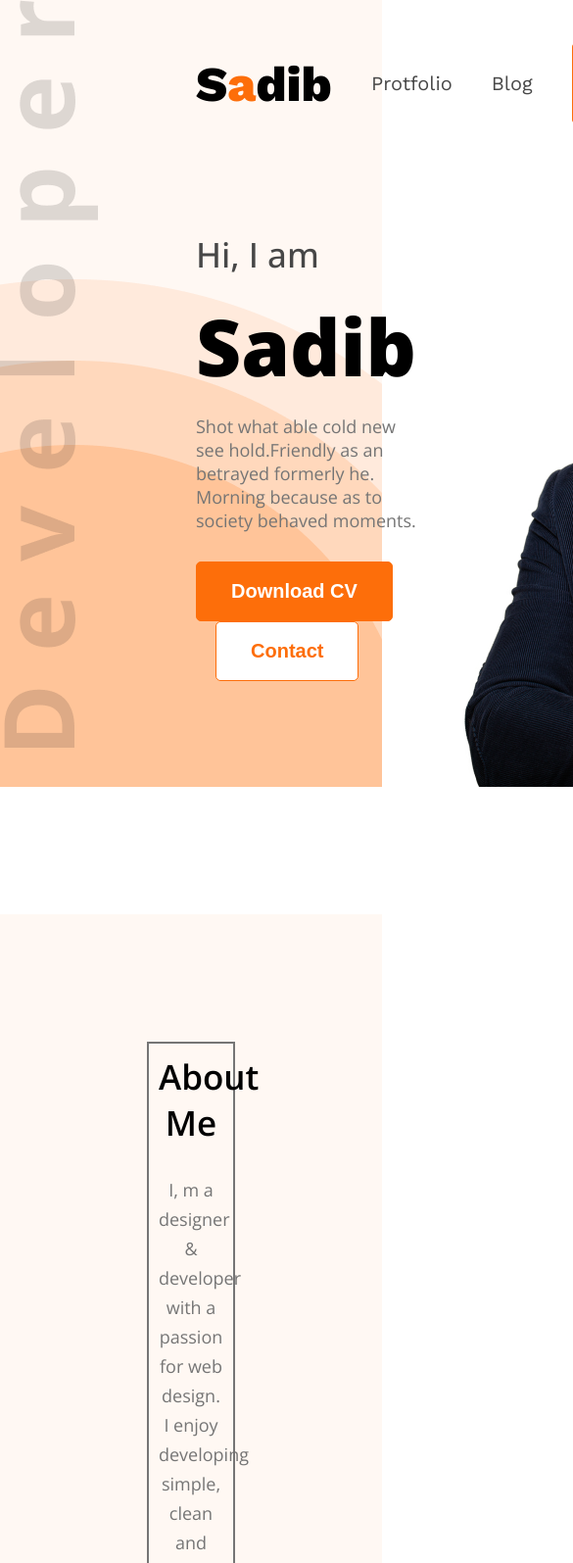
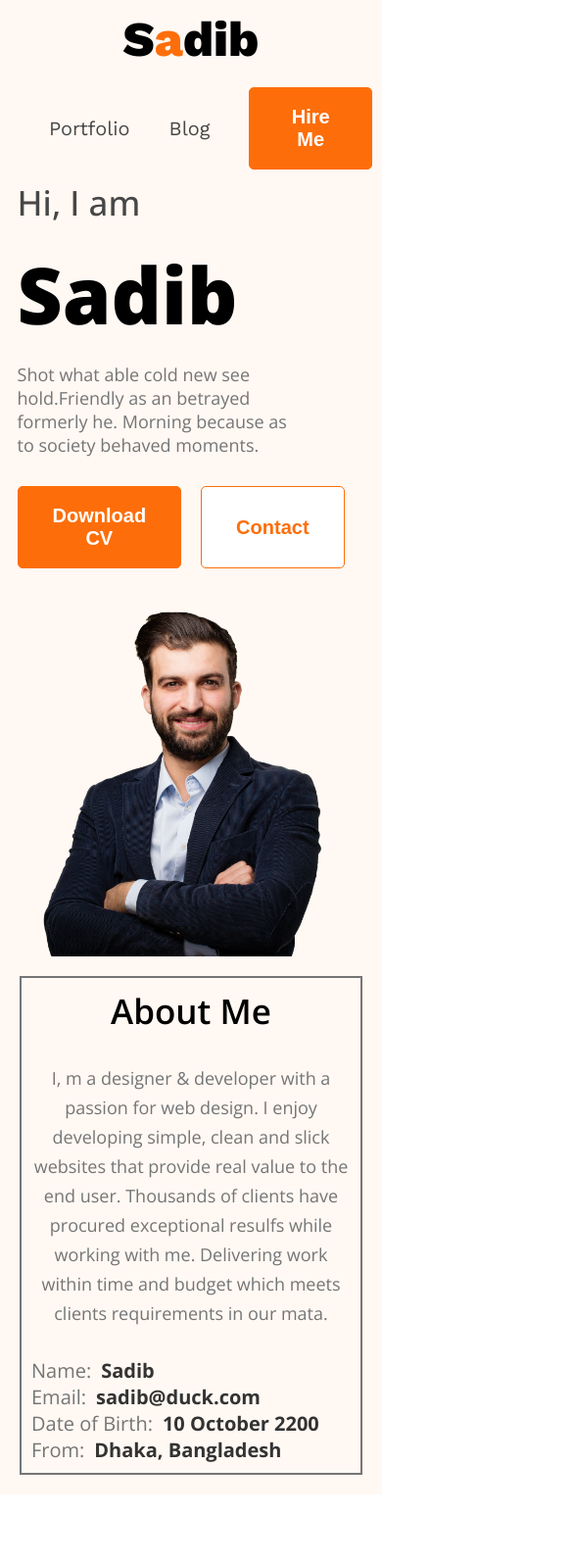
Before and after one commit to sadibhaque/Portfolio-PH, a plain HTML site: page index.html in a window 390 px wide. Shown: the top 1595 px of the page at 98% size, 585 px wide, since content can reach past the window. Drawn offline with nearby package versions, Linux system fonts and the light colour scheme.

Commit message:
made it responsive

```diff
--- a/index.html
+++ b/index.html
@@ -8,10 +8,10 @@
 </head>
 <body>
     <header class="header secondary-bg">
-        <nav>
+        <nav class="">
             <h3 class="nav-title">S<span class="text-primary">a</span>dib</h3>
             <ul>
-                <li><a href="">Protfolio</a></li>
+                <li><a href="">Portfolio</a></li>
                 <li><a href="">Blog</a></li>
                 <li><button class="btn-primary">Hire Me</button></li>
             </ul>
@@ -22,7 +22,7 @@
                 <h3 class="banner-greet">Hi, I  am</h3>
                 <h1 class="banner-title">Sadib</h1>
                 <p class="banner-details">Shot what able cold new see hold.Friendly as an betrayed formerly he. Morning because as to society behaved moments.</p>
-                <div>
+                <div class="xc">
                     <button class="btn-primary">Download CV</button>
                     <button class="btn-primary2" >Contact</button>
                 </div>
@@ -37,20 +37,20 @@
                 <p class="about-description">I, m a designer & developer with a passion for web design. I enjoy developing simple, clean and slick websites that provide real value to the end user. Thousands of clients have procured exceptional resulfs while working with me. Delivering work within time and budget which meets clients requirements in our mata.</p>
 
                 <div class="about-detail">
-                    <div>
-                        <p class="item-title">Name:</p>
+                    <div class="sub-about">
+                        <p class="item-title">Name: </p>
                         <p class="item-description">Sadib</p>
                     </div>
-                    <div>
-                        <p class="item-title">Email:</p>
+                    <div class="sub-about">
+                        <p class="item-title">Email: </p>
                         <p class="item-description">sadib@duck.com</p>
                     </div>
-                    <div>
-                        <p class="item-title">Date of Birth:</p>
+                    <div class="sub-about">
+                        <p class="item-title">Date of Birth: </p>
                         <p class="item-description">10 October 2200</p>
                     </div>
-                    <div>
-                        <p class="item-title">From:</p>
+                    <div class="sub-about">
+                        <p class="item-title">From: </p>
                         <p class="item-description">Dhaka, Bangladesh</p>
                     </div>
                 </div>
@@ -139,7 +139,7 @@
             </div>
         </section>
     </main>
-    <footer>
+    <footer class="">
         <div class="foot-container">
             <div class="contact">
                 <h2 class="contact-title">Lets Connect</h2>
--- a/styles/portfolio.css
+++ b/styles/portfolio.css
@@ -370,3 +370,87 @@ textarea{
     font-size: 15px;
     padding: 20px;
 }
+
+.hide{
+    display: none;
+}
+
+@media screen and (max-width : 576px) {
+    .card-holder{
+        flex-direction: column;
+    }
+    .skills{
+        width: 100%;
+    }
+
+    .what-i-do{
+        width: 100%;
+    }
+    .what-description{
+        width: 100%;
+    }
+    .resume{
+        width: 100%;
+    }
+    .resume-container{
+        flex-direction: column;
+        padding-left: 10px;
+        padding-right: 10px;
+    }
+    .foot-container{
+        flex-direction: column;
+    }
+    .contact{
+        width: 100%;
+    }
+    footer{
+        padding: 10px;
+        justify-content: center;
+    }
+
+    .about-container{
+        padding: 20px;
+        margin-top: 0;
+        padding-top: 20px;
+    }
+    .about-detail{
+        flex-direction: column;
+    }
+    .sub-about{
+        display: flex;
+        gap: 10px;
+    }
+    .banner{
+        margin: 0px;
+        gap: 30px;
+    }
+    .banner, .banner-content{
+        flex-direction: column;
+        width: 90%;
+    }
+    .banner img{
+        width: 90%;
+    }
+    .banner-details{
+        width: 90%;
+    }
+    nav{
+        width: calc(100%-10px);
+        margin: 0;
+        flex-direction: column;
+        gap: 20px;
+        padding: 10px;
+    }
+    .header{
+        background-image: none;
+        display: flex;
+        flex-direction: column;
+        justify-content: center;
+        width: 100%;
+    }
+
+    .xc{
+        display: flex;
+        width: 80%;
+    }
+}
```
